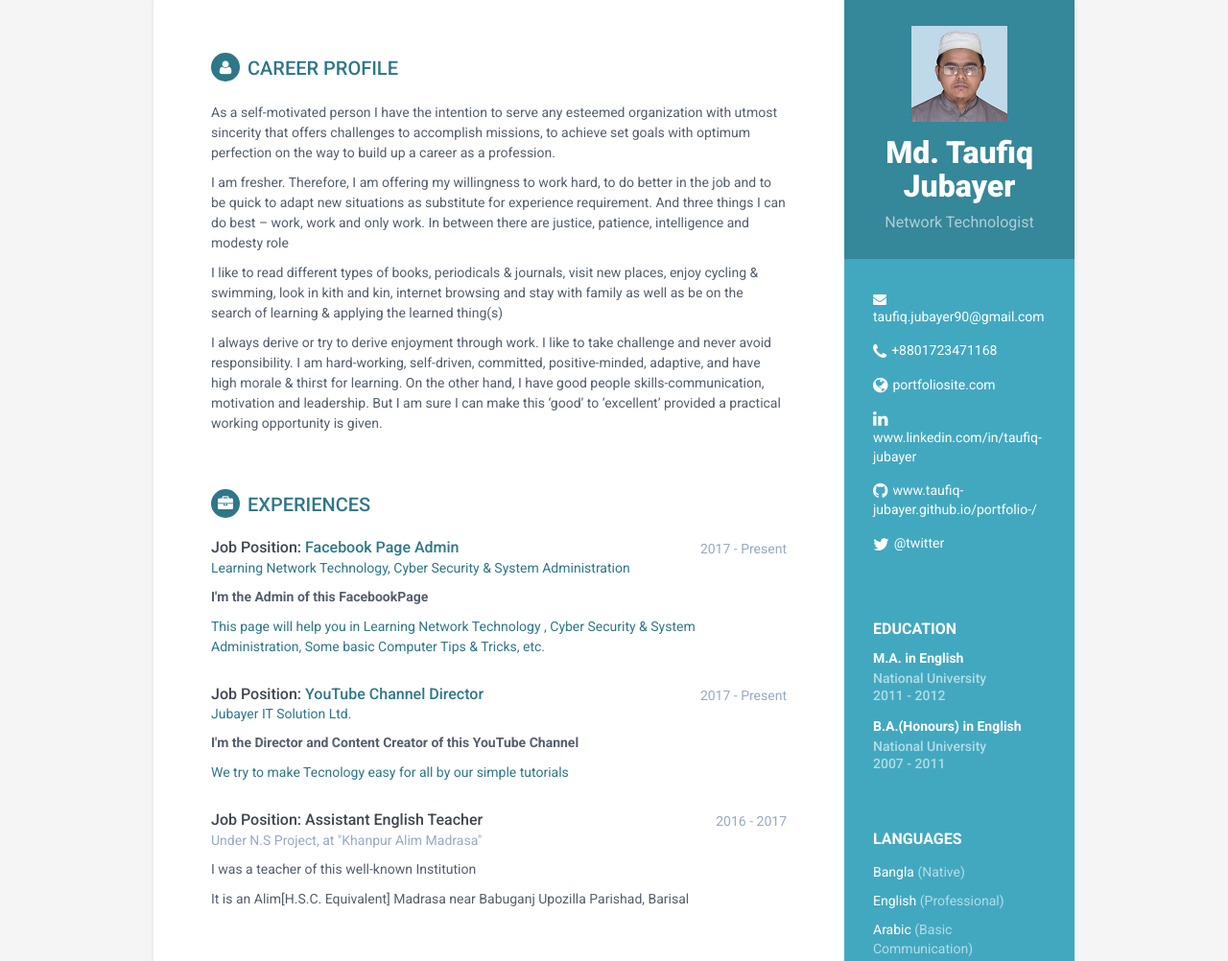
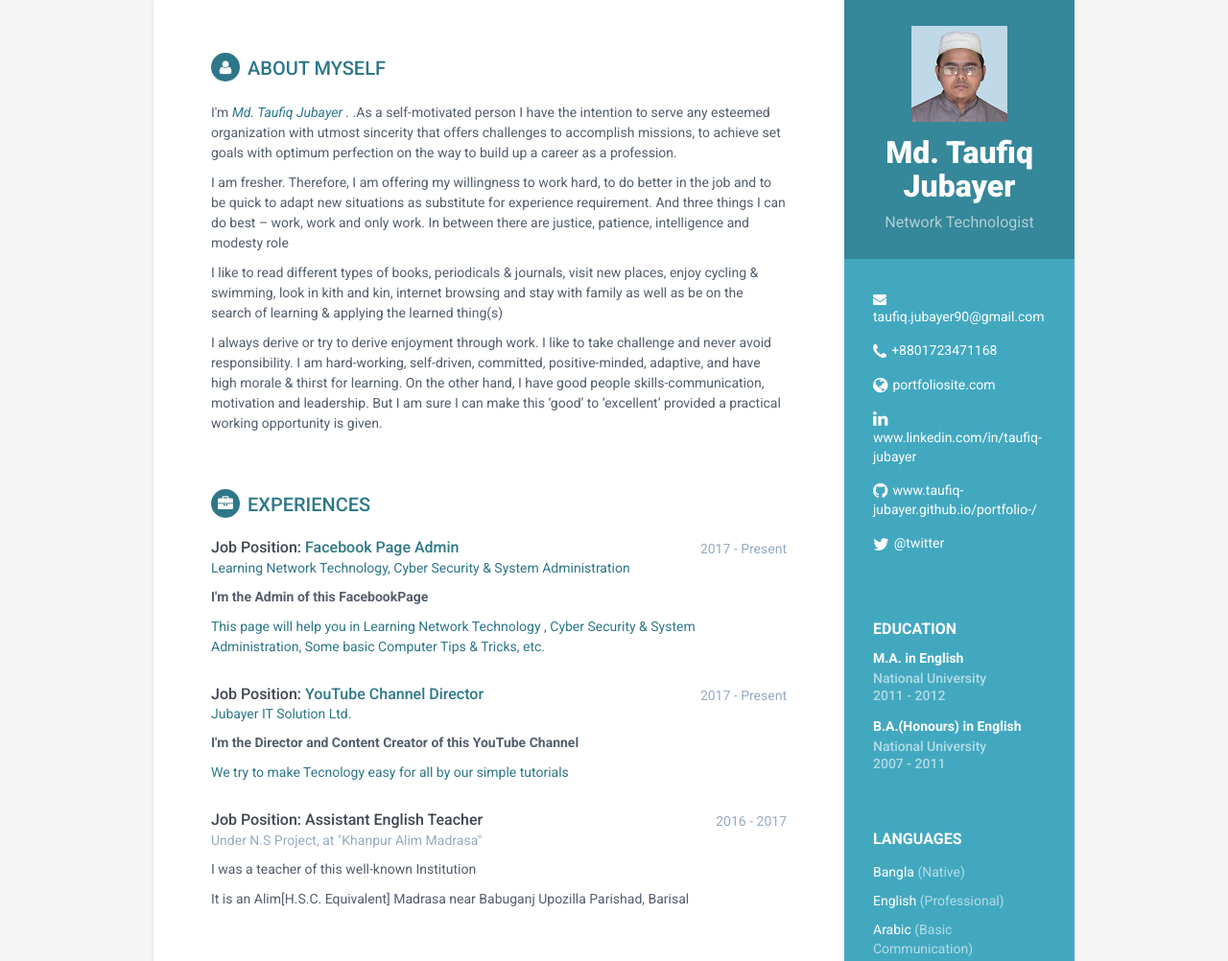
Before and after one commit to Taufiq-jubayer/portfolio-, a plain HTML site: page index.html in a window 1280 px wide. Shown: the part 54-1056 px from the top of the page at 96% size. Drawn offline with Linux system fonts and the light colour scheme.

Commit message:
Update index.html

```diff
--- a/index.html
+++ b/index.html
@@ -31,7 +31,7 @@
 <div id="carouselExampleControls" class="carousel slide" data-ride="carousel">
   <div class="carousel-inner">
 		<div class="carousel-item active">
-			<img class="d-block w-200" src="cover1.jpg" alt="First slide">
+			<img class="d-block w-200" src="cover1.png" alt="First slide">
 		</div>
 	</div>
  </div>
@@ -95,9 +95,9 @@
 
         <div class="main-wrapper">
             <section class="section summary-section">
-                <h2 class="section-title"><i class="fa fa-user"></i>Career Profile</h2>
+                <h2 class="section-title"><i class="fa fa-user"></i>About Myself</h2>
                 <div class="summary">
-                    <p>As a self-motivated person I have the intention to serve any esteemed organization with utmost sincerity that offers challenges to accomplish missions, to achieve set goals with optimum perfection on the way to build up a career as a profession.</p>
+			<p>I'm <a href="https://www.facebook.com/taufiq.jubayer" target="_blank"<b><i>Md. Taufiq Jubayer .</i></b></a>  .As a self-motivated person I have the intention to serve any esteemed organization with utmost sincerity that offers challenges to accomplish missions, to achieve set goals with optimum perfection on the way to build up a career as a profession.</p>
       		<p>I am fresher. Therefore, I am offering my willingness to work hard, to do better in the job and to be quick to adapt new situations as substitute for experience requirement. And three things I can do best – work, work and only work. In between there are justice, patience, intelligence and modesty role</p>
 		 <p>I like to read different types of books, periodicals & journals, visit new places, enjoy cycling & swimming, look in kith and kin, internet browsing and stay with family as well as be on the search of learning & applying the learned thing(s)</p>
 		 <p>I always derive or try to derive enjoyment through work. I like to take challenge and never avoid responsibility. I am hard-working, self-driven, committed, positive-minded, adaptive, and have high morale & thirst for learning. On the other hand, I have good people skills-communication, motivation and leadership. But I am sure I can make this ‘good’ to ‘excellent’ provided a practical working opportunity is given.</p>
```
